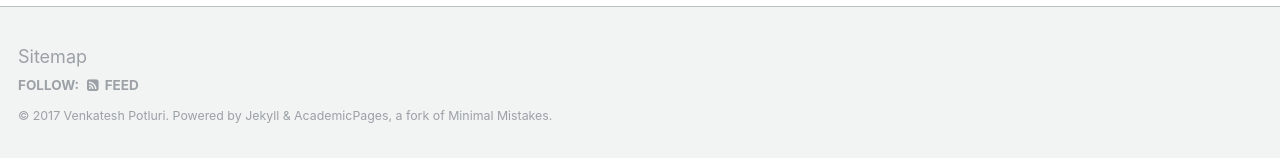
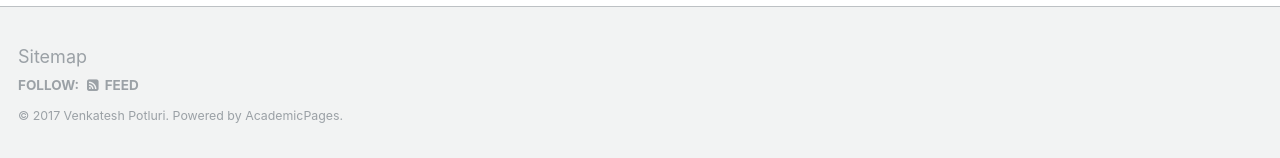
Before and after one commit to venkateshpotluri/venkateshpotluri.github.io, a Jekyll site: the page built from _pages/about.md, in a window 1280 px wide and 1210 px high. Shown: the part 1049-1207 px from the top of the window. Built offline with Jekyll 4.4.1, drawn with Linux system fonts in a browser that asks for light colours; some web fonts are replaced.

Commit message:
modified footer.

```diff
--- a/_includes/footer.html
+++ b/_includes/footer.html
@@ -21,4 +21,4 @@
   </ul>
 </div>
 
-<div class="page__footer-copyright">&copy; {{ site.time | date: '%Y' }} {{ site.name | default: site.title }}. {{ site.data.ui-text[site.locale].powered_by | default: "Powered by" }} <a href="http://jekyllrb.com" rel="nofollow">Jekyll</a> &amp; <a href="https://github.com/academicpages/academicpages.github.io">AcademicPages</a>, a fork of <a href="https://mademistakes.com/work/minimal-mistakes-jekyll-theme/" rel="nofollow">Minimal Mistakes</a>.</div>
+<div class="page__footer-copyright">&copy; {{ site.time | date: '%Y' }} {{ site.name | default: site.title }}. {{ site.data.ui-text[site.locale].powered_by | default: "Powered by" }} <a href="https://github.com/academicpages/academicpages.github.io">AcademicPages</a>.</div>
```
